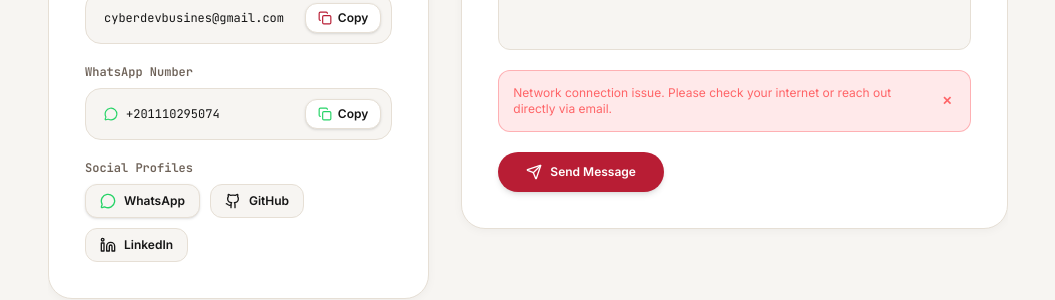
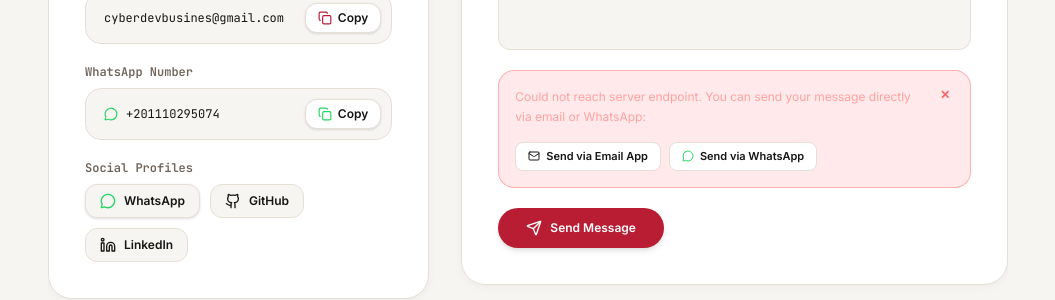
Before and after one commit to MohamedIbrahim-Cyber/Cyber-Dev-PortfolioV2, a React (Vite) app: page / in a window 1280 px wide. Both pictures are taken after typing "Sample", "name@example.com", "5551234", "Sample" into the empty fields and a click on the button "Send Message". Shown: the part 4931-5231 px from the top of the page, without its empty margins (112-1167 px from the left). Built offline with nearby package versions, Linux system fonts and the light colour scheme; no server answers.

Commit message:
feat(contact): implement resilient webhook delivery
Make Discord webhook delivery optional and add fallback contact methods (mailto and WhatsApp) to the UI to ensure message delivery if the server connection fails.

```diff
--- a/server.ts
+++ b/server.ts
@@ -88,17 +88,12 @@ app.post('/api/contact', async (req, res) => {
     const sanitizedWhatsapp = typeof whatsapp === 'string' ? whatsapp.trim().slice(0, 50) : '';
     const sanitizedMessage = message.trim().slice(0, 4000);
 
-    // Webhook configuration
+    // Webhook configuration & resilient delivery
     const webhookUrl = process.env.DISCORD_WEBHOOK_URL;
+    let deliveredToWebhook = false;
 
-    if (!webhookUrl) {
-      console.error('[API Configuration Error] DISCORD_WEBHOOK_URL is not set in server environment variables.');
-      return res.status(500).json({
-        success: false,
-        error: 'Contact delivery service is temporarily unconfigured on the server.',
-      });
-    }
-
+    if (webhookUrl && webhookUrl.startsWith('http')) {
+      try {
         // Discord payload
         const discordPayload = {
           username: 'CyberDev Portfolio Bot',
@@ -115,12 +110,12 @@ app.post('/api/contact', async (req, res) => {
                 { name: '💬 Message', value: sanitizedMessage, inline: false },
               ],
               timestamp: new Date().toISOString(),
-          footer: { text: 'CyberDev Portfolio • Secure Server Proxy' },
+              footer: { text: 'CyberDev Portfolio • Contact Notification' },
             },
           ],
         };
 
-    // Forward request
+        // Forward request to webhook
         const discordResponse = await fetch(webhookUrl, {
           method: 'POST',
           headers: {
@@ -131,24 +126,23 @@ app.post('/api/contact', async (req, res) => {
         });
 
         if (discordResponse.ok || discordResponse.status === 204) {
+          deliveredToWebhook = true;
+          console.log(`[Contact Form] Dispatched message from "${sanitizedName}" (${sanitizedEmail}) to Discord webhook successfully.`);
+        } else {
+          console.warn(`[Contact Form] Discord webhook responded with status ${discordResponse.status}. Message logged locally.`);
+        }
+      } catch (webhookErr: any) {
+        console.warn(`[Contact Form] Webhook delivery failed: ${webhookErr?.message || webhookErr}. Message logged locally.`);
+      }
+    } else {
+      console.log(`[Contact Form] Received message from "${sanitizedName}" (${sanitizedEmail}) [WhatsApp: ${sanitizedWhatsapp || 'N/A'}]:\n"${sanitizedMessage}"`);
+    }
+
+    // Always succeed and confirm receipt so the user never gets an unhelpful error
     return res.status(200).json({
       success: true,
-        message: 'Message dispatched successfully.',
-      });
-    }
-
-    if (discordResponse.status === 429) {
-      console.warn('[API Warning] Discord webhook upstream rate limit triggered.');
-      return res.status(429).json({
-        success: false,
-        error: 'High message volume. Please wait a moment and try again.',
-      });
-    }
-
-    console.error(`[API Error] Discord webhook returned HTTP ${discordResponse.status}`);
-    return res.status(502).json({
-      success: false,
-      error: 'Unable to deliver message to destination service.',
+      deliveredToWebhook,
+      message: 'Your message has been received successfully! I will get back to you shortly.',
     });
   } catch (error: any) {
     if (error?.name === 'TimeoutError') {
--- a/src/components/ContactSection.tsx
+++ b/src/components/ContactSection.tsx
@@ -71,12 +71,27 @@ export const ContactSection: React.FC<ContactSectionProps> = ({ currentLang, ini
         setFormData({ name: '', email: '', whatsapp: '', message: '' });
       } else {
         setStatus('error');
-        setErrorMessage(result?.error || (isRtl ? 'تعذر إرسال الرسالة، يرجى المحاولة مرة أخرى أو التواصل عبر البريد.' : 'Unable to send message. Please try again or reach out directly via email.'));
+        setErrorMessage(result?.error || (isRtl ? 'تعذر إرسال الرسالة عبر الخادم. يمكنك الإرسال مباشرة عبر البريد أو واتساب:' : 'Unable to send message via server. You can send directly via email or WhatsApp below:'));
       }
     } catch {
       setStatus('error');
-      setErrorMessage(isRtl ? 'حدث خطأ في الاتصال بالخادم، يرجى المحاولة لاحقاً.' : 'Network connection issue. Please check your internet or reach out directly via email.');
+      setErrorMessage(isRtl ? 'تعذر الاتصال بالخادم. يمكنك إرسال رسالتك مباشرة عبر البريد أو واتساب:' : 'Could not reach server endpoint. You can send your message directly via email or WhatsApp:');
     }
+  };
+
+  const getMailtoUrl = () => {
+    const subject = encodeURIComponent(`Portfolio Inquiry from ${formData.name || 'Visitor'}`);
+    const body = encodeURIComponent(
+      `Name: ${formData.name}\nEmail: ${formData.email}\nWhatsApp: ${formData.whatsapp || 'N/A'}\n\nMessage:\n${formData.message}`
+    );
+    return `mailto:${contactEmail}?subject=${subject}&body=${body}`;
+  };
+
+  const getWhatsAppUrl = () => {
+    const text = encodeURIComponent(
+      `Hello Mohamed, my name is ${formData.name || 'a visitor'} (${formData.email || 'no email'}).\n\n${formData.message}`
+    );
+    return `https://wa.me/201110295074?text=${text}`;
   };
 
   return (
@@ -355,15 +370,37 @@ export const ContactSection: React.FC<ContactSectionProps> = ({ currentLang, ini
               </div>
 
               {errorMessage && (
-                <div className="p-3.5 rounded-xl border border-red-500/30 bg-red-500/10 text-red-400 text-xs flex items-center justify-between gap-3">
-                  <span>{errorMessage}</span>
+                <div className="p-4 rounded-2xl border border-red-500/30 bg-red-500/10 text-red-300 text-xs flex flex-col gap-3">
+                  <div className="flex items-start justify-between gap-3">
+                    <span className="leading-relaxed">{errorMessage}</span>
                     <button
                       type="button"
                       onClick={() => setErrorMessage(null)}
-                    className="text-red-400 hover:text-red-300 font-bold px-1"
+                      className="text-red-400 hover:text-red-200 font-bold px-1"
+                      aria-label="Dismiss error"
                     >
                       ✕
                     </button>
+                  </div>
+
+                  <div className="flex flex-wrap items-center gap-2 pt-1">
+                    <a
+                      href={getMailtoUrl()}
+                      className="px-3 py-1.5 rounded-lg bg-[var(--surface)] hover:bg-[var(--accent)] text-[var(--text-primary)] hover:text-white border border-[var(--border)] font-semibold text-[11px] flex items-center gap-1.5 transition-colors"
+                    >
+                      <Mail className="w-3 h-3" />
+                      <span>{isRtl ? 'إرسال عبر البريد الإلكتروني' : 'Send via Email App'}</span>
+                    </a>
+                    <a
+                      href={getWhatsAppUrl()}
+                      target="_blank"
+                      rel="noopener noreferrer"
+                      className="px-3 py-1.5 rounded-lg bg-[var(--surface)] hover:bg-[#25D366] text-[var(--text-primary)] hover:text-white border border-[var(--border)] font-semibold text-[11px] flex items-center gap-1.5 transition-colors"
+                    >
+                      <MessageCircle className="w-3 h-3 text-[#25D366] group-hover:text-white" />
+                      <span>{isRtl ? 'إرسال عبر واتساب' : 'Send via WhatsApp'}</span>
+                    </a>
+                  </div>
                 </div>
               )}
 
```
Lines whose indentation alone changed are shown as unchanged.
